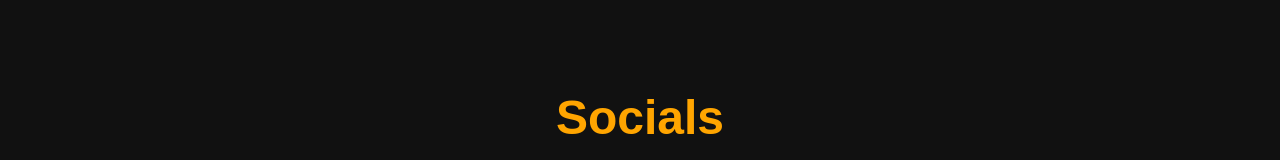
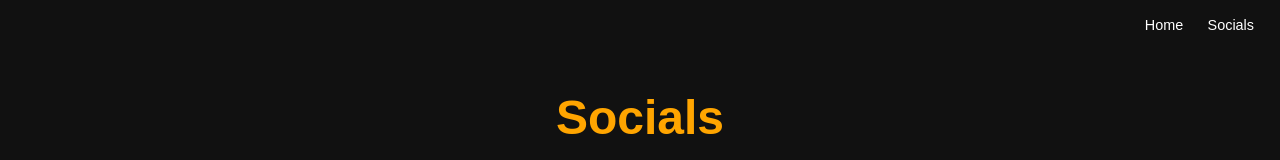
Before and after one commit to HarryRojr/HarryRojr.github.io, a plain HTML site: page socials.html in a window 1280 px wide. Shown: the top 160 px of the page. Drawn offline with Linux system fonts and the light colour scheme.

Commit message:
Update socials.html

```diff
--- a/socials.html
+++ b/socials.html
@@ -43,9 +43,31 @@
       margin-top: 40px;
       font-style: italic;
     }
+        nav {
+      position: fixed;
+      top: 0;
+      right: 0;
+      padding: 1rem;
+    }
+
+    nav a {
+      color: white;
+      text-decoration: none;
+      margin: 0 10px;
+      font-size: 0.9rem;
+    }
+
+    nav a:hover {
+      text-decoration: underline;
+    }
   </style>
 </head>
 <body>
+  <nav>
+    <a href="index.html">Home</a>
+    <a href="socials.html">Socials</a>
+  </nav>
+
   <h1>Socials</h1>
   <a class="social-button" href="https://steamcommunity.com/id/HarryRojr/" target="_blank">
     <i class="fa-brands fa-steam"></i> Steam
```
